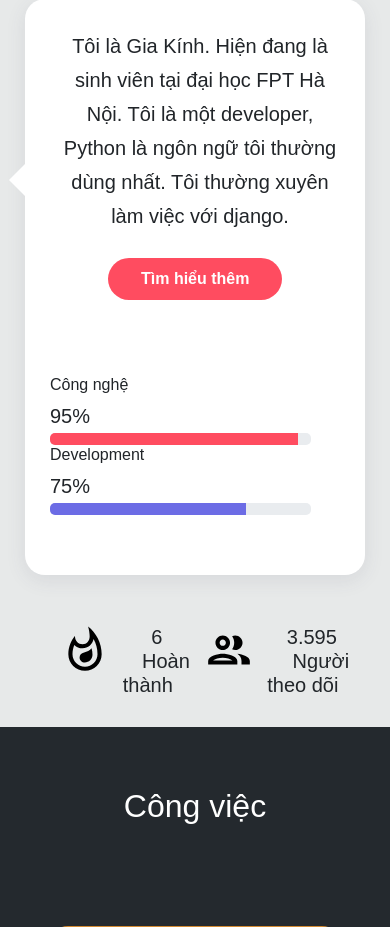
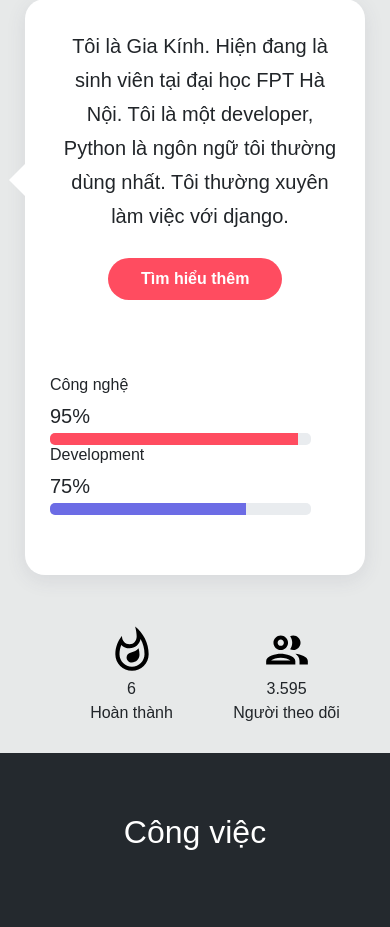
Before and after one commit to giakinh0823/my-site, a Django app: page / in a window 390 px wide. Shown: the part 1226-2153 px from the top of the page. Run offline with Django 3.2, Linux system fonts and the light colour scheme.

Commit message:
fix responsive

```diff
--- a/templates/home/index.html
+++ b/templates/home/index.html
@@ -64,7 +64,7 @@
 
     @media screen and (max-width: 1060px) {
 
-        #toggle:checked~ #menu-nav{
+        #toggle:checked~#menu-nav {
             left: 270px;
             transition: all 0.8s ease-in-out;
         }
@@ -84,7 +84,7 @@
 
         @keyframes navmenuopen {
             0% {
-               transform: translateX(-100%)
+                transform: translateX(-100%)
             }
 
             100% {
@@ -238,23 +238,37 @@
                         <img src="{% static 'icon/whatshot.svg' %}" alt="">
                     </div>
                     <div>
-                        <span>6</span>
+                        <span  class="span">6</span>
                         <div></div>
-                        <span>Hoàn thành</span>
+                        <span  class="span">Hoàn thành</span>
                     </div>
                 </li>
                 <li class="about-item">
                     <div>
-                        <img src="{% static 'icon/people.svg' %}" alt="">
+                        <img class="about-item-img" src="{% static 'icon/people.svg' %}" alt="">
                     </div>
                     <div>
-                        <span>3.595</span>
+                        <span  class="span">3.595</span>
                         <div></div>
-                        <span>Người theo dõi</span>
+                        <span  class="span">Người theo dõi</span>
                     </div>
                 </li>
             </ul>
+            <style>
+                @media screen and (max-width: 560px) {
+                    .about-item{
+                        display:flex;
+                        flex-direction:column!important;
+                    }
+                    .span {
+                        font-size: 16px !important;
+                    }
+
+                }
+            </style>
         </div>
+
+
 
     </section>
     <section class="w-100 text-center display-1" id="item3"
```
Also changed, not shown: 3 other files.
